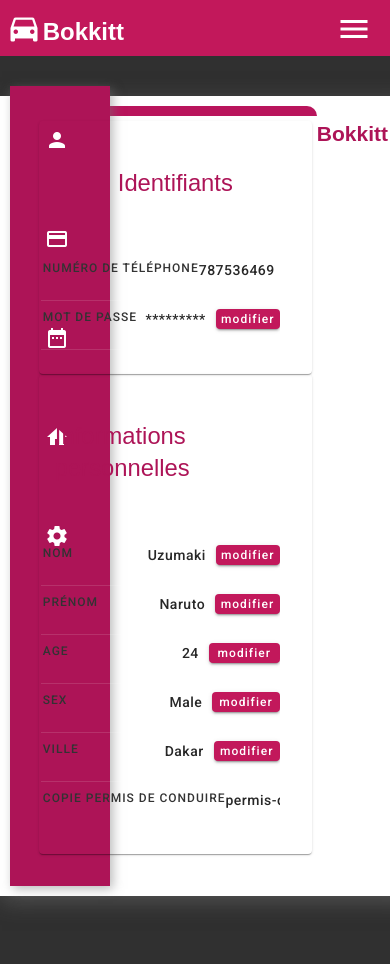
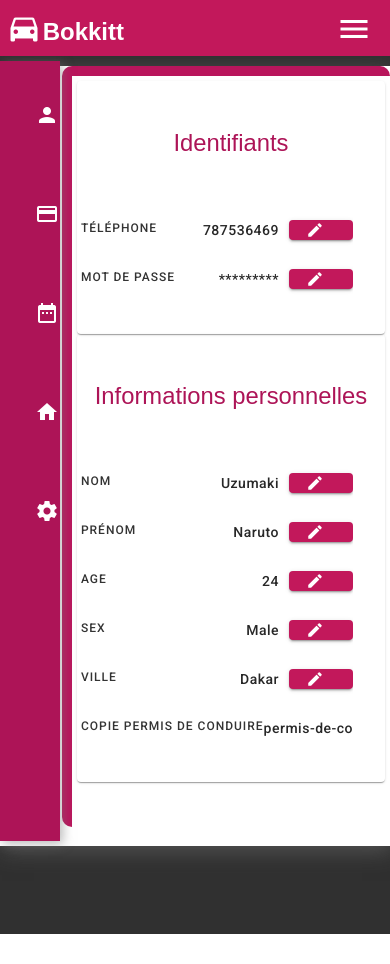
Before and after one commit to mouhamadoudou/Bokkitt-Front, an Angular app: page / in a window 390 px wide. After the commit the page ends 934 px from the top, so only its background shows below. Built offline with nearby package versions, Linux system fonts and the light colour scheme.

Commit message:
feat (dasboard) : make component responsive

```diff
--- a/src/app/User-infos/dashboard/dashboard.component.css
+++ b/src/app/User-infos/dashboard/dashboard.component.css
@@ -90,10 +90,6 @@ nav a {
   border-radius: 10px;
   border-width: 10px 0px 0px 10px;
   padding: 5px;
-}
-
-.test {
-  background-color: blue;
 }
 
 .profile,
@@ -212,6 +208,8 @@ color: #272727;
   }
 
   button {
+    width: 10px !important;
+
     height: 20px;
     margin: 0 0 12px 10px;
     font-size: 12px;
@@ -223,3 +221,42 @@ mat-card-content {
   margin-top: 20px;
   padding-left: 2px;
 }
+
+
+@media (max-width: 768px) {
+  .container {
+    margin-top: 20px;
+    padding: 15px;
+  }
+
+  .leftbox {
+    top: -5px;
+    left: 0px;
+    width: 5px;
+  }
+}
+
+@media (max-width: 480px) {
+  .container {
+    margin-top: 10px;
+    padding: 0px;
+    min-height: 50vh;
+  }
+
+  .rightbox {
+    float: right;
+    width: 79%;
+    height: 95%;
+    border: #b9155c;
+    border-style: solid;
+    border-radius: 10px;
+    border-width: 10px 0px 0px 10px;
+    padding: 5px;
+  }
+
+  .leftbox {
+    top: -5px;
+    left: 0px;
+    width: 60px;
+  }
+}
--- a/src/app/User-infos/dashboard/dashboard.component.html
+++ b/src/app/User-infos/dashboard/dashboard.component.html
@@ -1,7 +1,7 @@
 <div class="container">
-    <div id="logo">
+    <!-- <div id="logo">
         <h1 class="logo">Bokkitt</h1>
-    </div>
+    </div> -->
 
     <div class="leftbox">
         <nav class="nav-left">
@@ -39,14 +39,14 @@
                             <div class="list-contenair">
 
                                 <h2>
-                                    Numéro de téléphone
+                                    Téléphone
                                 </h2>
                                 <p>
                                     787536469
                                 </p>
 
-                                <button mat-raised-button color="primary" class="btn-item-list">
-                                    modifier
+                                <button mat-raised-button color="primary">
+                                    <mat-icon>edit</mat-icon>
                                 </button>
                             </div>
 
@@ -62,8 +62,8 @@
                                     *********
                                 </p>
 
-                                <button mat-raised-button color="primary" class="btn-item-list">
-                                    modifier
+                                <button mat-raised-button color="primary">
+                                    <mat-icon>edit</mat-icon>
                                 </button>
                             </div>
                         </mat-list-item>
@@ -90,8 +90,8 @@
                                     Uzumaki
                                 </p>
 
-                                <button mat-raised-button color="primary" class="btn-item-list">
-                                    modifier
+                                <button mat-raised-button color="primary">
+                                    <mat-icon>edit</mat-icon>
                                 </button>
                             </div>
 
@@ -107,8 +107,8 @@
                                     Naruto
                                 </p>
 
-                                <button mat-raised-button color="primary" class="btn-item-list">
-                                    modifier
+                                <button mat-raised-button color="primary">
+                                    <mat-icon>edit</mat-icon>
                                 </button>
                             </div>
                         </mat-list-item>
@@ -123,8 +123,8 @@
                                     24
                                 </p>
 
-                                <button mat-raised-button color="primary" class="btn-item-list">
-                                    modifier
+                                <button mat-raised-button color="primary">
+                                    <mat-icon>edit</mat-icon>
                                 </button>
                             </div>
                         </mat-list-item>
@@ -139,8 +139,8 @@
                                     Male
                                 </p>
 
-                                <button mat-raised-button color="primary" class="btn-item-list">
-                                    modifier
+                                <button mat-raised-button color="primary">
+                                    <mat-icon>edit</mat-icon>
                                 </button>
                             </div>
                         </mat-list-item>
@@ -155,8 +155,8 @@
                                     Dakar
                                 </p>
 
-                                <button mat-raised-button color="primary" class="btn-item-list">
-                                    modifier
+                                <button mat-raised-button color="primary">
+                                    <mat-icon>edit</mat-icon>
                                 </button>
                             </div>
                         </mat-list-item>
@@ -171,8 +171,8 @@
                                     permis-de-conduire
                                 </p>
 
-                                <button mat-raised-button color="primary" class="btn-item-list">
-                                    modifier
+                                <button mat-raised-button color="primary">
+                                    <mat-icon>edit</mat-icon>
                                 </button>
                             </div>
                         </mat-list-item>
```
